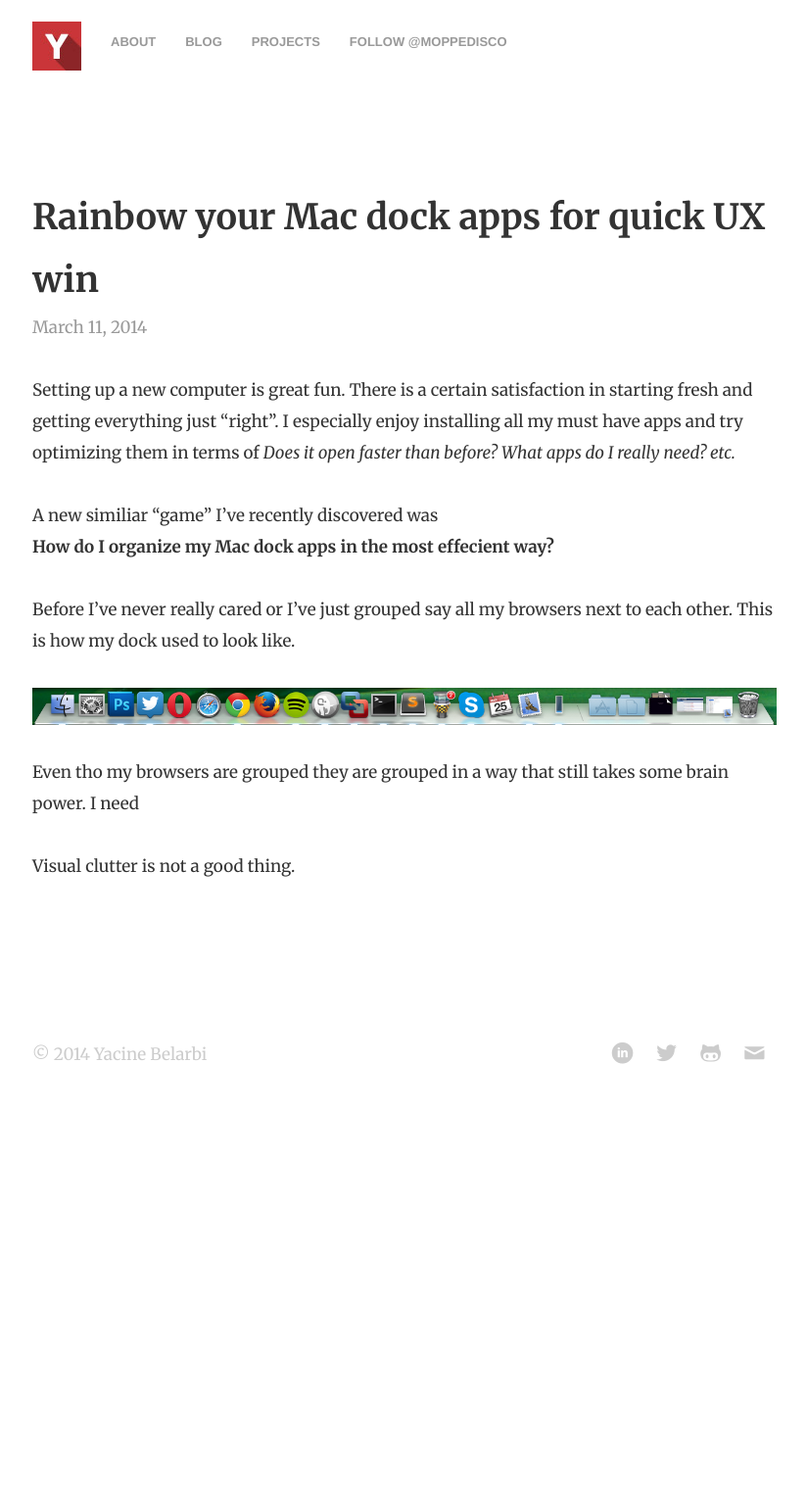
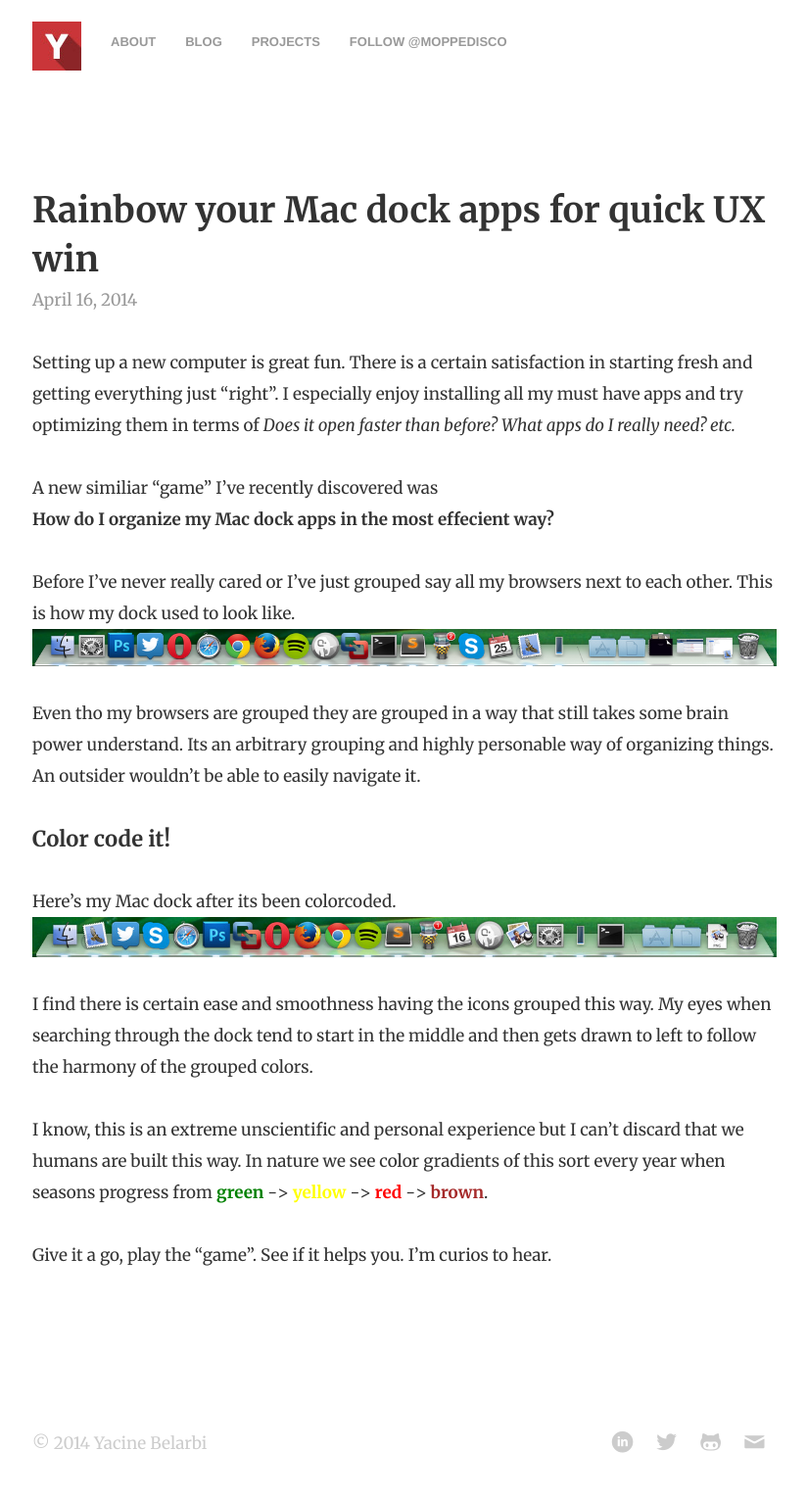
Before and after one commit to moppedisco/blog, a Jekyll site: the page built from _posts/2014-03-11-Rainbow-your-Mac-dock-apps-for-quick-UX-win.markdown, in a window 1280 px wide. Shown: the whole page at 98% size, without its empty margins (227-1051 px from the left). Built offline with Jekyll 4.4.1, drawn with Linux system fonts in a browser that asks for light colours; Markdown is read by kramdown in place of the engine named in the settings; comment, search, counter and statistics services are not loaded; before the commit the page ends 1132 px from its top, so only the background shows below that.

Commit message:
finished post

```diff
--- a/_posts/2014-03-11-Rainbow-your-Mac-dock-apps-for-quick-UX-win.markdown
+++ b/_posts/2014-03-11-Rainbow-your-Mac-dock-apps-for-quick-UX-win.markdown
@@ -1,7 +1,7 @@
 ---
 layout: post
 title:  Rainbow your Mac dock apps for quick UX win
-date:   2014-03-11 12:53:24
+date:   2014-04-16 12:37:24
 categories: UX
 description: Rainbow your Mac dock apps for quick UX win
 ---
@@ -11,11 +11,16 @@ Setting up a new computer is great fun. There is a certain satisfaction in start
 A new similiar "game" I've recently discovered was <br>__How do I organize my Mac dock apps in the most effecient way?__
 
 Before I've never really cared or I've just grouped say all my browsers next to each other. This is how my dock used to look like.
-
 ![Ungrouped Mac dock]({{ site.url }}/assets/macdock_ungrouped.png)
 
-Even tho my browsers are grouped they are grouped in a way that still takes some brain power. I need
+Even tho my browsers are grouped they are grouped in a way that still takes some brain power understand. Its an arbitrary grouping and highly personable way of organizing things. An outsider wouldn't be able to easily navigate it.
 
+##Color code it!
+Here's my Mac dock after its been colorcoded.
+![Colorcoded Mac dock apps]({{ site.url }}/assets/macdock_grouped.png)
 
+I find there is certain ease and smoothness having the icons grouped this way. My eyes when searching through the dock tend to start in the middle and then gets drawn to left to follow the harmony of the grouped colors.
 
-Visual clutter is not a good thing.
+I know, this is an extreme unscientific and personal experience but I can't discard that we humans are built this way. In nature we see color gradients of this sort every year when seasons progress from <b style="color: green;">green</b> -> <b style="color: yellow;">yellow</b> -> <b style="color: red;">red</b> -> <b style="color: brown;">brown</b>.
+
+Give it a go, play the "game". See if it helps you. I'm curios to hear.
--- a/css/style.css
+++ b/css/style.css
@@ -1727,6 +1727,8 @@ a.icon {
 .intro .cats {
   vertical-align: top;
   margin: 0 5px;
+  width: 50px;
+  max-width: none;
 }
 .home .nav {
   opacity: 0;
@@ -1786,6 +1788,7 @@ a.icon {
 /* POST */
 .post h1 {
   margin: 0;
+  line-height: 50px;
 }
 .post h2 {
   font-weight: bold;
--- a/css/style.less
+++ b/css/style.less
@@ -257,6 +257,8 @@ a.icon {
 .intro .cats {
 	vertical-align: top;
 	margin: 0 5px;
+	width: 50px;
+	max-width: none;
 }
 
 .home .nav {
@@ -328,6 +330,7 @@ a.icon {
 
 .post h1 {
 	margin: 0;
+	line-height: 50px;
 }
 
 .post h2 {
```
Also changed, not shown: assets/macdock_grouped.png (added).
